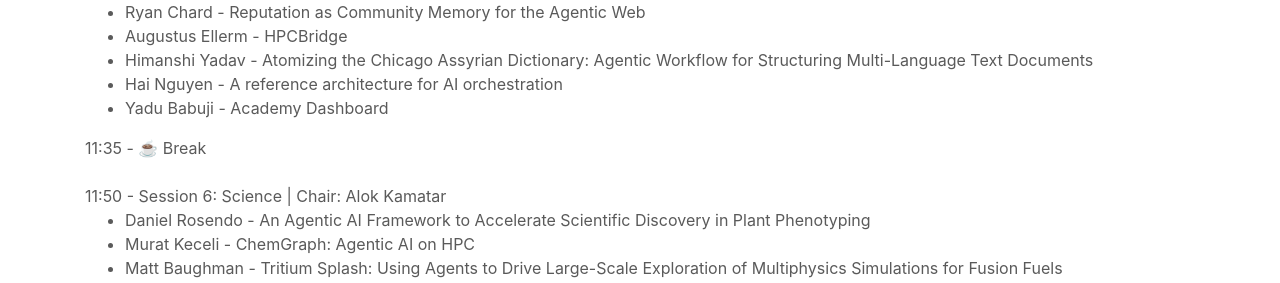
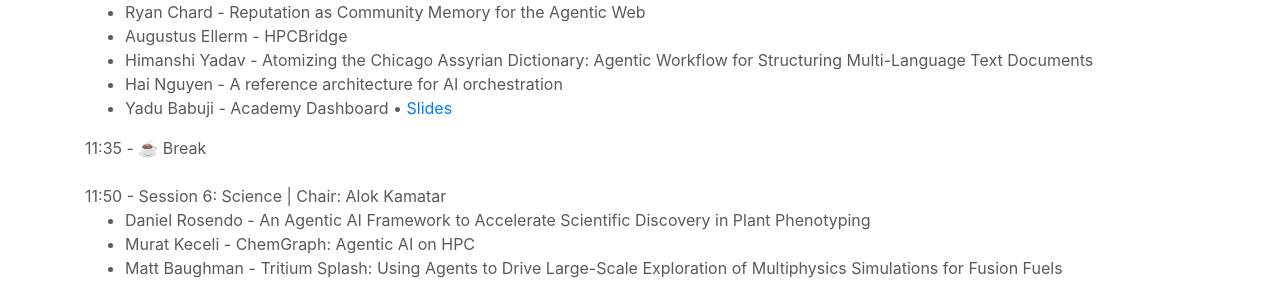
Before and after one commit to Parsl/parsl.github.io, a Jekyll site: the page built from parslfest/apex2026.html, in a window 1280 px wide and 900 px high, scrolled down 1852 px. Shown: the part 162-445 px from the top of the window. Built offline with Jekyll 4.4.1, drawn with Linux system fonts in a browser that asks for light colours.

Commit message:
Link slides for yadu's Academy Dashboard talk
Linking to Google slides since there's a giant GIF embedded in the slide deck

```diff
--- a/parslfest/apex2026.html
+++ b/parslfest/apex2026.html
@@ -131,7 +131,7 @@
 <li>Augustus Ellerm - HPCBridge   </li>
 <li>Himanshi Yadav - Atomizing the Chicago Assyrian Dictionary: Agentic Workflow for Structuring Multi-Language Text Documents   </li>
 <li>Hai Nguyen - A reference architecture for AI orchestration  </li>
-<li>Yadu Babuji - Academy Dashboard  </li>
+<li>Yadu Babuji - Academy Dashboard  • <a href="https://docs.google.com/presentation/d/1mv-I3JAUjnX39PVWjcZ_PIO3QAqPh9jvJ4bqfI8eA9E/edit?usp=sharing" target="_blank">Slides</a> </li>
 </ul>
 
 11:35 - ☕️ Break  <br /><br />
```
